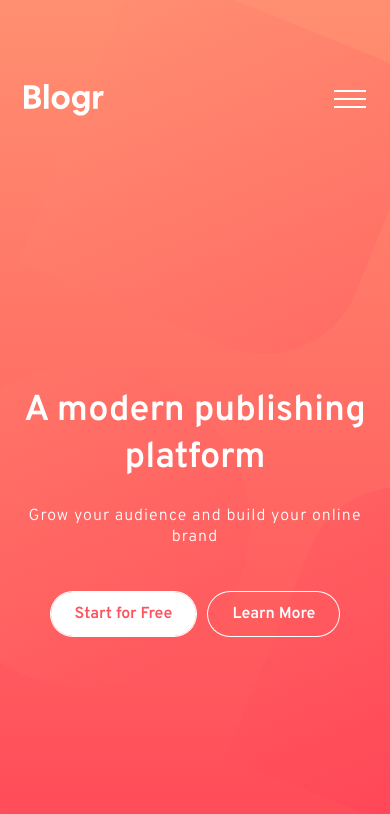
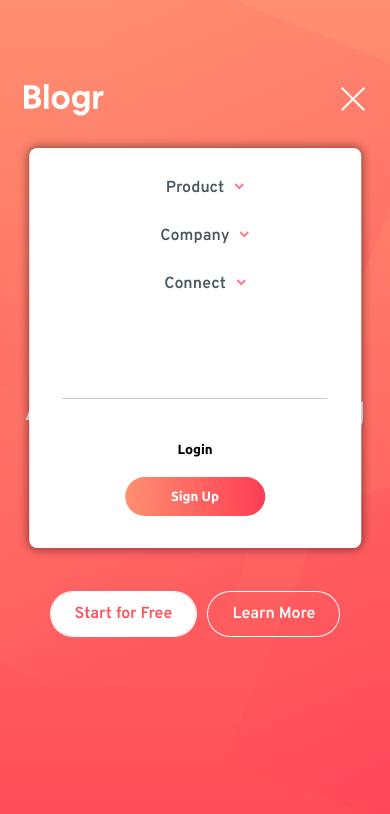
Before and after one commit to alexsanderBDS/frontend-mentor-blogr-landing-page-main, a plain HTML site: page index.html in a window 390 px wide. Both pictures are taken after a click on the button 350 px from the left and 100 px from the top of the page. Shown: the top 814 px of the page. Drawn offline with Linux system fonts and the light colour scheme.

Commit message:
create mobile nav and dropdown

```diff
--- a/index.html
+++ b/index.html
@@ -84,10 +84,10 @@
         </ul>
         <ul class="auth list--style-none flex--column">
           <li>
-            <button class="auth-button">Login</button>
+            <button class="auth-button" type="button">Login</button>
           </li>
           <li>
-            <button class="auth-button">Sign Up</button>
+            <button class="auth-button sign-up" type="button">Sign Up</button>
           </li>
         </ul>
       </nav>
@@ -240,5 +240,6 @@
         >. Coded by <a href="https://github.com/alexsanderBDS">Alexsander</a>.
       </div>
     </footer>
+    <script src="script.js"></script>
   </body>
 </html>
--- /dev/null
+++ b/script.js
@@ -0,0 +1,30 @@
+const btnMenuEl = document.querySelector(".btn-menu");
+const dropdownLinkEl = document.querySelectorAll(".dropdown-button");
+
+btnMenuEl.addEventListener("click", function () {
+  /**
+   * @returns {Element}
+   */
+  const menuEl = {
+    getElement: () => this.querySelector(".menu-icon"),
+  };
+
+  if (document.body.classList.contains("mobile-open")) {
+    menuEl.getElement().setAttribute("src", "images/icon-hamburger.svg");
+    document.body.removeAttribute("class");
+    return document.body.classList.remove("mobile-open");
+  }
+
+  menuEl.getElement().setAttribute("src", "images/icon-close.svg");
+  return document.body.classList.add("mobile-open");
+});
+
+dropdownLinkEl.forEach(function (el) {
+  el.addEventListener("click", () => {
+    if (el.parentNode.classList.contains("open")) {
+      return el.parentNode.classList.remove("open");
+    }
+
+    return el.parentNode.classList.add("open");
+  });
+});
--- a/styles.css
+++ b/styles.css
@@ -67,6 +67,9 @@ html {
   --clr-bg--vdgb: hsl(237, 17%, 21%);
   /* - Very dark desaturated blue:  */
   --clr-bg--vddb: hsl(237, 23%, 32%);
+
+  /* CUSTOM */
+  --clr-custom-gray: hsl(240deg 1.05% 91.73%);
 }
 /* GENERAL */
 
@@ -142,43 +145,116 @@ body {
   justify-content: space-between;
   align-items: center;
   padding: 0 var(--24ws);
+
+  z-index: 100;
 }
 
 .btn-menu {
   background: none;
 }
 
+/* MOBILE NAVIGATION */
 .nav {
-  /* display: flex; */
-  display: none;
+  display: flex;
   flex-direction: column;
   justify-content: space-between;
   align-items: center;
+  gap: var(--24ws);
+  padding: var(--32ws) 0;
 
   background-color: var(--clr-n--w);
   border-radius: var(--8ws);
   box-shadow: 0 0 9px 2px rgba(0, 0, 0, 0.4);
   position: absolute;
-  top: 80vh;
+  top: 0;
   left: 50%;
   width: 85vw;
-  height: 80vh;
-  transform: translate(-50%, -80%);
+  min-height: calc(400rem / 16);
+  transform: translate(-50%, var(--64ws));
+
   font-weight: 600;
+  opacity: 0;
+  visibility: hidden;
+  pointer-events: none;
+  transition: all 0.5s, width 0.6s, height 0.7s;
 }
+
+.mobile-open .nav {
+  opacity: 1;
+  visibility: visible;
+  pointer-events: auto;
+  /* overflow-x: auto; */
+}
+/* MOBILE NAVIGATION */
 
 .nav-list {
   gap: var(--32ws);
-  margin-top: var(--24ws);
+  width: 100%;
+  height: 100%;
+  padding: 0 2rem;
+}
+
+.nav-list-links {
+  width: 100%;
+  position: relative;
+
+  display: flex;
+  flex-direction: column;
+  justify-content: center;
+  align-items: center;
 }
 
 .auth {
   gap: var(--8ws);
-  margin-bottom: var(--24ws);
+  width: 100%;
+}
+
+/* CREATE LINE */
+.auth::before {
+  content: "";
+  position: relative;
+  width: 80%;
+  height: 0.5px;
+  background-color: var(--clr-n--gb);
+
+  margin: var(--24ws) 0;
+}
+
+.dropdown-button::after {
+  content: "";
+  position: absolute;
+  top: 50%;
+  transform: translate(var(--10px), -50%);
+
+  height: var(--10px);
+  width: var(--10px);
+  background-image: url(images/icon-arrow-dark.svg);
+  background-repeat: no-repeat;
+  background-size: contain;
+}
+
+.nav-list-links.open .dropdown-button::after {
+  transform: rotate(180deg) translateX(-10px);
+  top: 0;
 }
 
 .dropdown-list {
   display: none;
+}
+
+.nav-list-links.open .dropdown-list {
+  margin-top: var(--24ws);
+  list-style: none;
+  display: flex;
+  gap: var(--24ws);
+  flex-direction: column;
+  justify-content: center;
+  align-items: center;
+  padding: var(--24ws);
+  width: 100%;
+  background-color: var(--clr-custom-gray);
+  border-radius: var(--8ws);
+  position: relative;
 }
 
 .auth-button {
@@ -189,6 +265,15 @@ body {
   font-weight: 700;
 
   border-radius: var(--32ws);
+}
+
+.auth-button.sign-up {
+  background-image: linear-gradient(
+    to left,
+    var(--clr-bg--lr),
+    var(--clr-bg--vlr)
+  );
+  color: var(--clr-n--w);
 }
 
 .section-hero {
```
